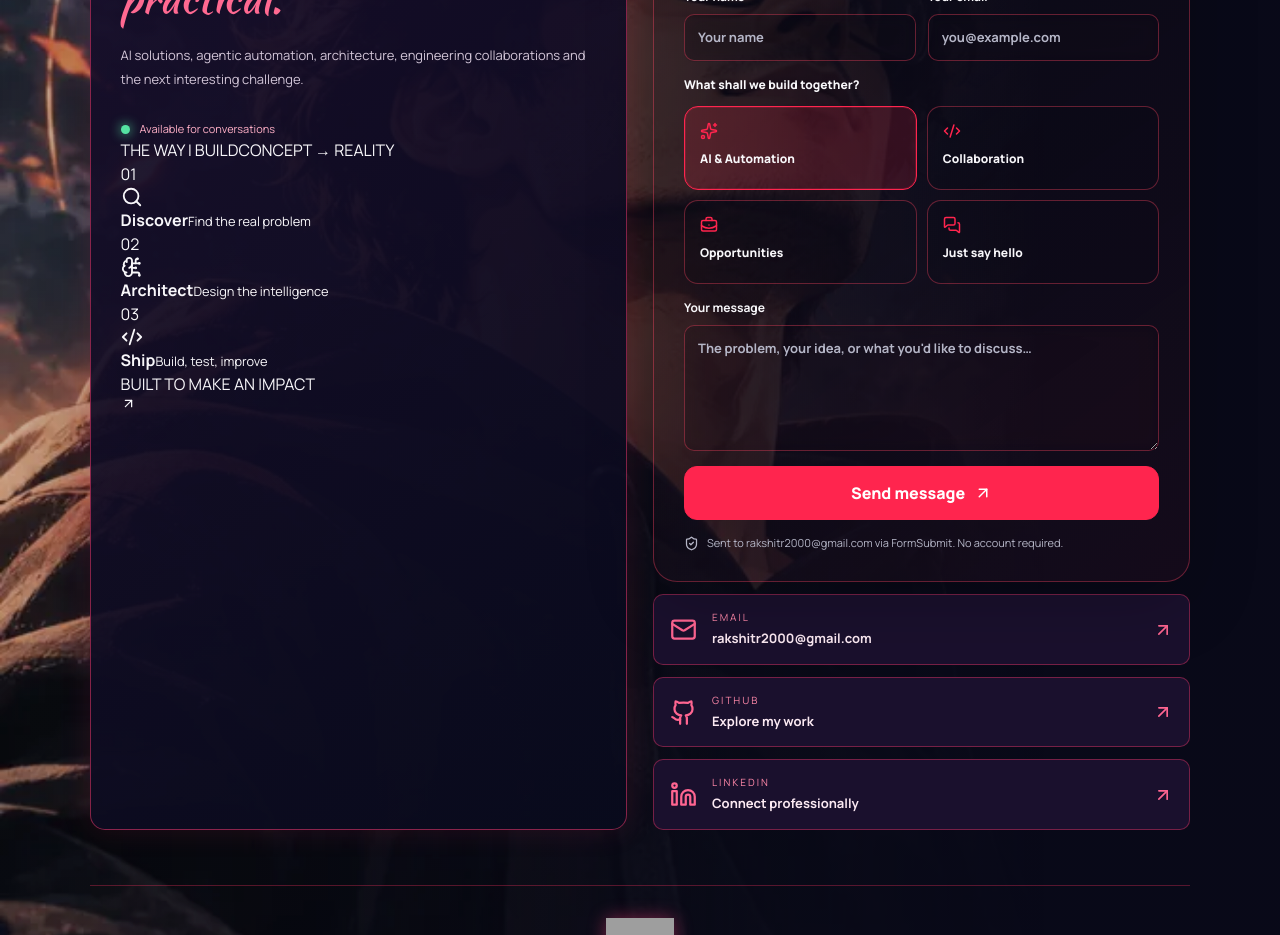
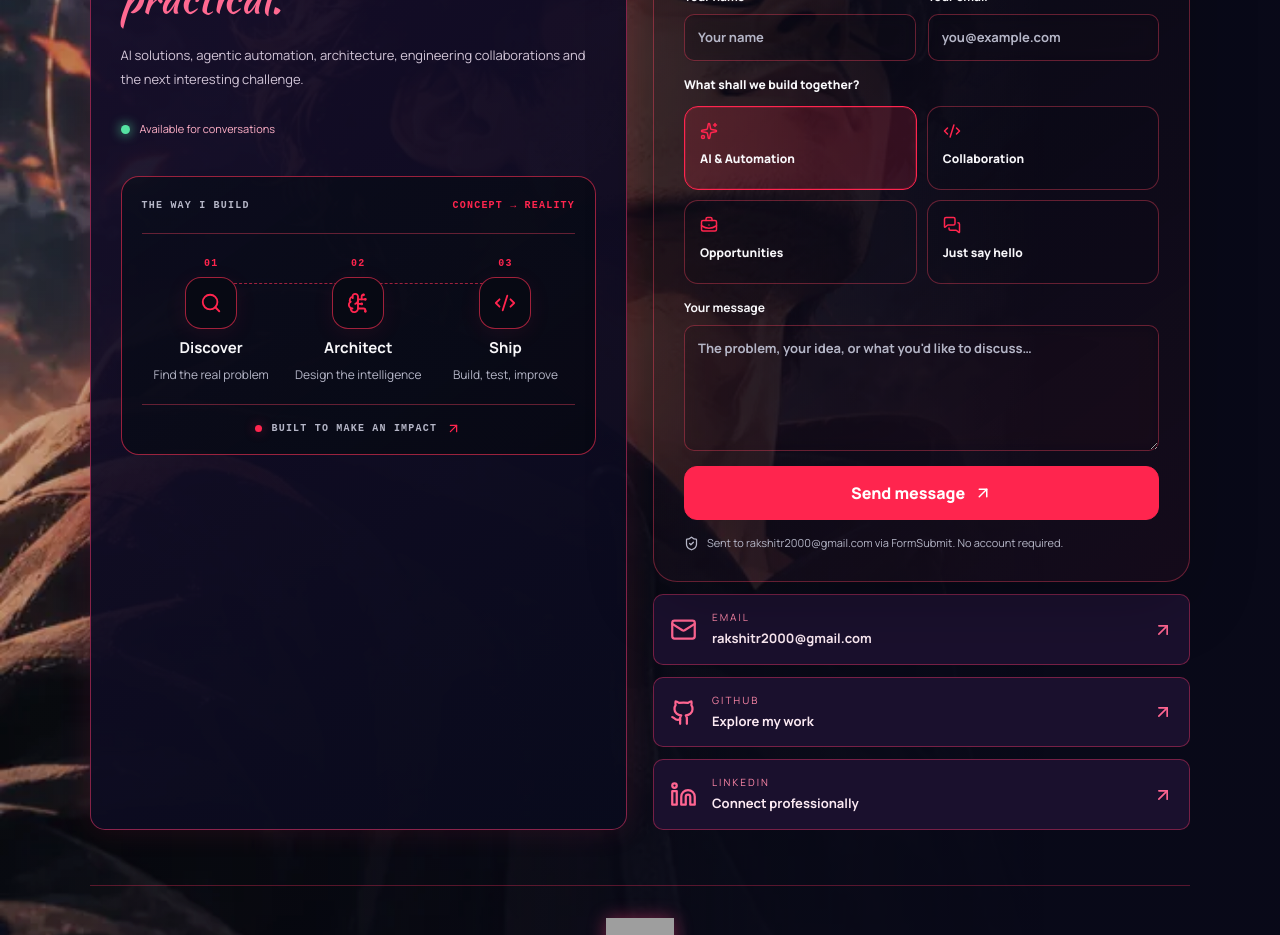
Before and after one commit to Rakshit-Rangarajan/manifesto, a Next.js app: page / in a window 1280 px wide. Shown: the part 7940-8875 px from the top of the page. Built offline with nearby package versions, Linux system fonts and the light colour scheme; no server answers; grey boxes are pictures that could not be loaded; a web font is replaced by a local one.

Commit message:
style(evo): polished compact responsive process timeline for contact section

```diff
--- a/components/evo.css
+++ b/components/evo.css
@@ -527,3 +527,21 @@
 .evo .evo-project-art.evo-project-art-full .evo-project-cover{object-fit:contain!important;object-position:center center!important;padding:8px!important;box-sizing:border-box}
 .evo.evo-light .evo-project-art.evo-project-art-full{background:linear-gradient(145deg,#fff0f5,#f5dce8)!important}
 .evo .evo-project-art.evo-project-art-full::after{background:linear-gradient(180deg,transparent 75%,rgba(8,5,17,.12))!important}
+
+/* Contact: restrained editorial process, replacing the oversized orbit graphic. */
+.evo .evo-contact-process{margin:38px 0 12px;padding:22px 20px 18px;border:1px solid color-mix(in srgb,var(--red) 35%,var(--line));border-radius:18px;background:linear-gradient(145deg,color-mix(in srgb,var(--panel) 88%,transparent),color-mix(in srgb,var(--bg) 85%,transparent));overflow:hidden;max-width:100%}
+.evo .evo-process-header{display:flex;justify-content:space-between;gap:12px;align-items:center;padding:0 0 20px;border-bottom:1px solid var(--line);font:700 10px/1.4 monospace;letter-spacing:.12em;color:var(--muted)}
+.evo .evo-process-header span:last-child{color:var(--red)}
+.evo .evo-process-steps{display:grid;grid-template-columns:repeat(3,minmax(0,1fr));gap:8px;padding:24px 0 20px;position:relative}
+.evo .evo-process-steps::before{content:"";position:absolute;left:16.66%;right:16.66%;top:49px;border-top:1px dashed color-mix(in srgb,var(--red) 38%,var(--line));pointer-events:none}
+.evo .evo-process-step{display:flex;align-items:center;flex-direction:column;min-width:0;text-align:center;position:relative;gap:8px}
+.evo .evo-process-index{font:700 10px monospace;letter-spacing:.12em;color:var(--red)}
+.evo .evo-process-icon{display:grid;place-items:center;width:52px;height:52px;border:1px solid color-mix(in srgb,var(--red) 40%,var(--line));border-radius:16px;color:var(--red);background:var(--bg);box-shadow:0 5px 22px color-mix(in srgb,var(--red) 8%,transparent);position:relative;z-index:1;transition:transform .2s ease}
+.evo .evo-process-step:hover .evo-process-icon{transform:translateY(-3px)}
+.evo .evo-process-step strong{font-size:clamp(12px,1.3vw,15px);color:var(--fg)}
+.evo .evo-process-step small{font-size:clamp(10px,1.1vw,12px);line-height:1.4;color:var(--muted)}
+.evo .evo-process-end{display:flex;align-items:center;justify-content:center;gap:9px;padding-top:16px;border-top:1px solid var(--line);font:700 10px monospace;letter-spacing:.12em;color:var(--muted)}
+.evo .evo-process-end svg{color:var(--red)}
+.evo .evo-process-pulse{width:7px;height:7px;border-radius:50%;background:var(--red);box-shadow:0 0 12px color-mix(in srgb,var(--red) 45%,transparent)}
+@media(max-width:700px){.evo .evo-contact-process{margin:25px 0 8px;padding:16px 12px;border-radius:15px}.evo .evo-process-header{font-size:8px;padding-bottom:14px}.evo .evo-process-steps{gap:4px;padding:18px 0}.evo .evo-process-steps::before{top:42px}.evo .evo-process-icon{width:43px;height:43px;border-radius:13px}.evo .evo-process-icon svg{width:19px;height:19px}.evo .evo-process-step{gap:6px}.evo .evo-process-step small{font-size:10px}.evo .evo-process-end{font-size:9px;letter-spacing:.06em}}
+@media(prefers-reduced-motion:reduce){.evo .evo-process-icon{transition:none}}
```
